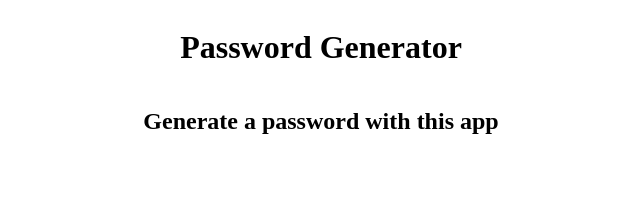
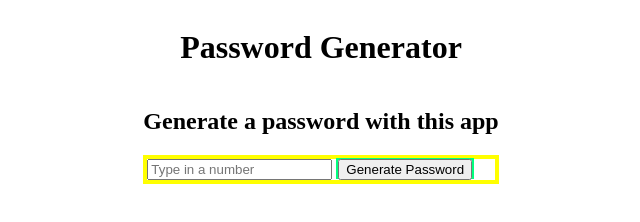
Before and after one commit to VivianeBusch-Wallace/passwordGenerator, a website: page src/index.html in a window 1280 px wide. Shown: the whole page, without its empty margins (319-959 px from the left). Drawn offline with nearby package versions, Linux system fonts and the light colour scheme; files that its build step writes are made by us from their sources.

Commit message:
working on html

```diff
--- a/src/index.html
+++ b/src/index.html
@@ -11,7 +11,15 @@
     <h1>Password Generator</h1>
     <section>
       <h2>Generate a password with this app</h2>
-      <div class="gen-container"></div>
+      <div class="gen-container">
+        <form>
+          <input type="text" placeholder="Type in a number" />
+          <label value="click here">
+            <button onclick="passwordGenerator2()">Generate Password</button>
+          </label>
+        </form>
+        <div class="password-result"></div>
+      </div>
     </section>
     <!-- My script -->
     <script src="./scripts/passwordGenerator.js"></script>
--- a/src/scripts/passwordGenerator.js
+++ b/src/scripts/passwordGenerator.js
@@ -143,3 +143,5 @@ const passwordGen = (numChar) => {
   return password.substring(0, numChar); //cuts the password to the first 30 characters
 };
 console.log(passwordGen());
+
+// Below is the integration into the html
--- a/src/scss/body.scss
+++ b/src/scss/body.scss
@@ -4,3 +4,9 @@ body {
   justify-content: center;
   align-items: center;
 }
+form {
+  border: 4px yellow solid;
+  label {
+    border: springgreen 2px solid;
+  }
+}
```
